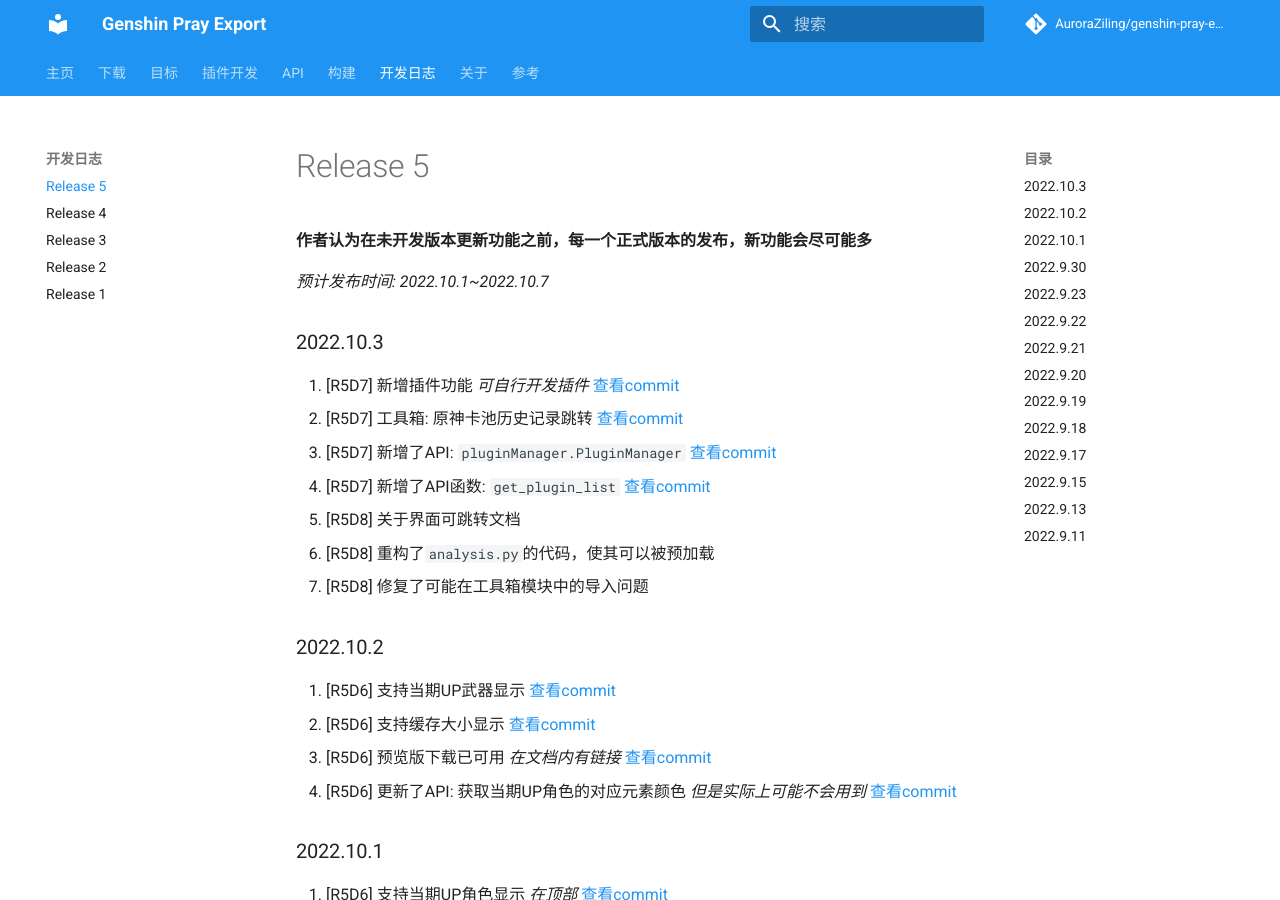
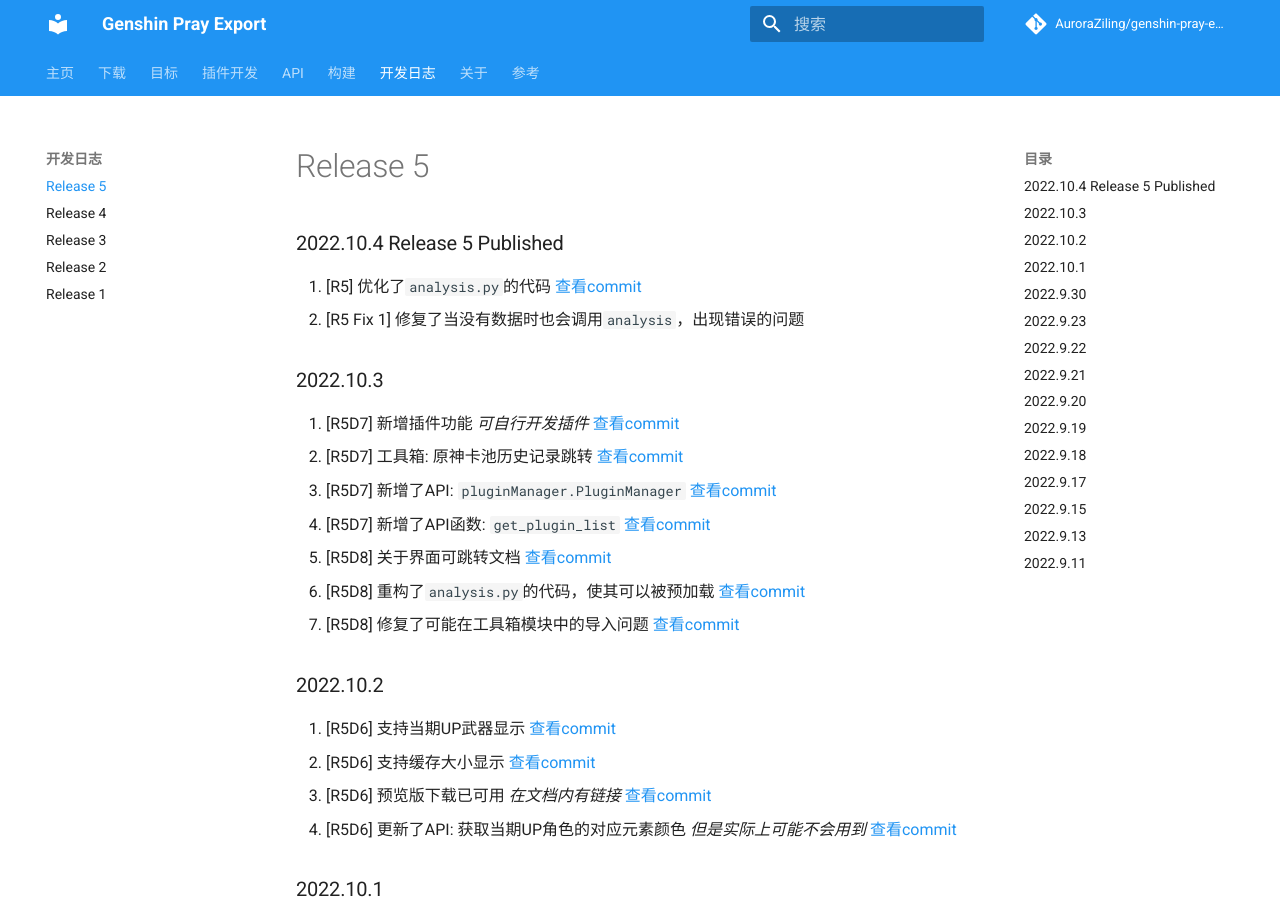
Before and after one commit to AuroraZiling/sangonomiya, an MkDocs documentation site: the page built from docs/docs/dev_logs/r5.md, in a window 1280 px wide and 900 px high. Built offline with MkDocs 1.6.1 and Material for MkDocs 9.7.7, drawn with Linux system fonts in a browser that asks for light colours; comment, search, counter and statistics services are not loaded.

Commit message:
[R5 Fix 1] 修复了当没有数据时也会调用分析模块，出现错误的问题

```diff
--- a/docs/docs/dev_logs/r5.md
+++ b/docs/docs/dev_logs/r5.md
@@ -1,6 +1,7 @@
-**作者认为在未开发版本更新功能之前，每一个正式版本的发布，新功能会尽可能多**
+### 2022.10.4 Release 5 Published
 
-*预计发布时间: 2022.10.1~2022.10.7*
+1. [R5] 优化了`analysis.py`的代码 [查看commit](https://github.com/AuroraZiling/genshin-pray-export/commit/6e253c71bff7d2678bf2fc204a702356955c6c77)
+2. [R5 Fix 1] 修复了当没有数据时也会调用`analysis`，出现错误的问题
 
 ### 2022.10.3
 
@@ -8,9 +9,9 @@
 2. [R5D7] 工具箱: 原神卡池历史记录跳转 [查看commit](https://github.com/AuroraZiling/genshin-pray-export/commit/6470609580fe8cac0ba1c8fc2d44718dd9eb6385)
 3. [R5D7] 新增了API: `pluginManager.PluginManager` [查看commit](https://github.com/AuroraZiling/genshin-pray-export/commit/6470609580fe8cac0ba1c8fc2d44718dd9eb6385)
 4. [R5D7] 新增了API函数: `get_plugin_list` [查看commit](https://github.com/AuroraZiling/genshin-pray-export/commit/6470609580fe8cac0ba1c8fc2d44718dd9eb6385)
-5. [R5D8] 关于界面可跳转文档
-6. [R5D8] 重构了`analysis.py`的代码，使其可以被预加载
-7. [R5D8] 修复了可能在工具箱模块中的导入问题
+5. [R5D8] 关于界面可跳转文档 [查看commit](https://github.com/AuroraZiling/genshin-pray-export/commit/bf19c8a8f393464a28c1c8b9ef65aa5de89074ec)
+6. [R5D8] 重构了`analysis.py`的代码，使其可以被预加载 [查看commit](https://github.com/AuroraZiling/genshin-pray-export/commit/bf19c8a8f393464a28c1c8b9ef65aa5de89074ec)
+7. [R5D8] 修复了可能在工具箱模块中的导入问题 [查看commit](https://github.com/AuroraZiling/genshin-pray-export/commit/bf19c8a8f393464a28c1c8b9ef65aa5de89074ec)
 
 ### 2022.10.2
 
```
Also changed, not shown: docs/docs/goals/planning.md (+2 -0 lines), docs/docs/index.md (+1 -1 lines), README.md, 3 other files.
